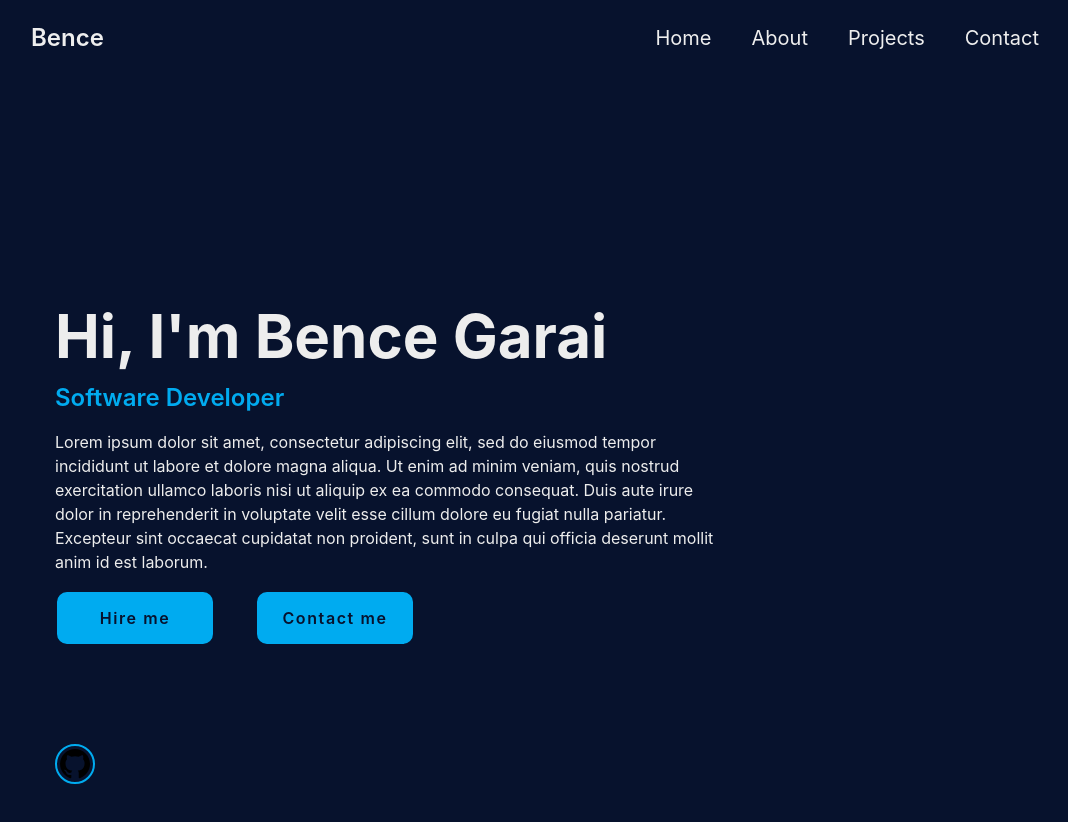
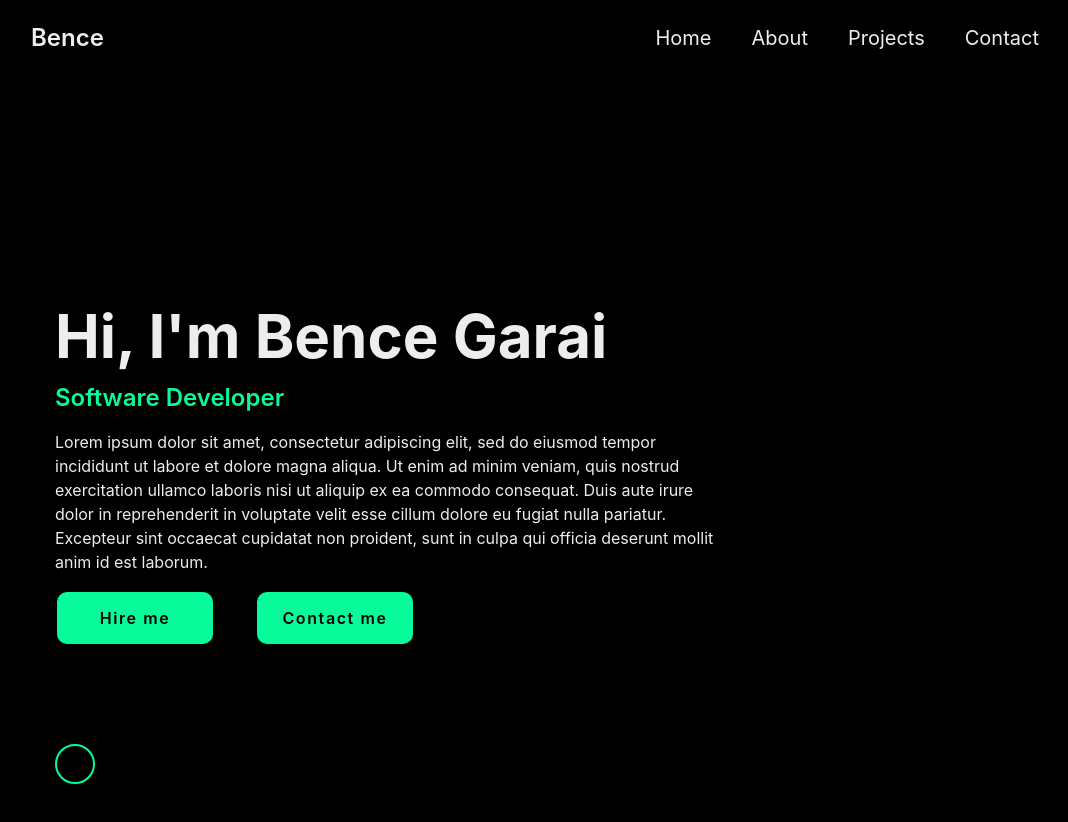
Before and after one commit to BenceGarai/portfolio, a Next.js app: page / in a window 1280 px wide. Shown: the top 822 px of the page, without its empty margins (105-1173 px from the left). Built offline with nearby package versions, Linux system fonts and the light colour scheme.

Commit message:
Update background and foreground

```diff
--- a/src/styles/globals.css
+++ b/src/styles/globals.css
@@ -1,8 +1,9 @@
 @import "tailwindcss";
 @import url("https://fonts.googleapis.com/css2?family=Inter:wght@400;500;600&family=JetBrains+Mono:wght@400;500&display=swap");
 :root {
-  --background: #07122d;
+  --background: #000000;
   --foreground: #ededed;
+  /*original background:081b29*/
 }
 
 @theme inline {
@@ -11,12 +12,13 @@
   --font-sans: var(--font-geist-sans);
   --font-mono: var(--font-geist-mono);
   --color-primary: oklch(0.95 0 0);
-  --color-secondary: oklch(0.7 0.151795 236.395);
+  /*--color-secondary: oklch(0.83 0.2056 154.73);*/
+  --color-secondary: oklch(0.87 0.206745 156.905);
 }
 
 @media (prefers-color-scheme: dark) {
   :root {
-    --background: #081b29;
+    --background: #000000;
     --foreground: #ededed;
   }
 }
```
